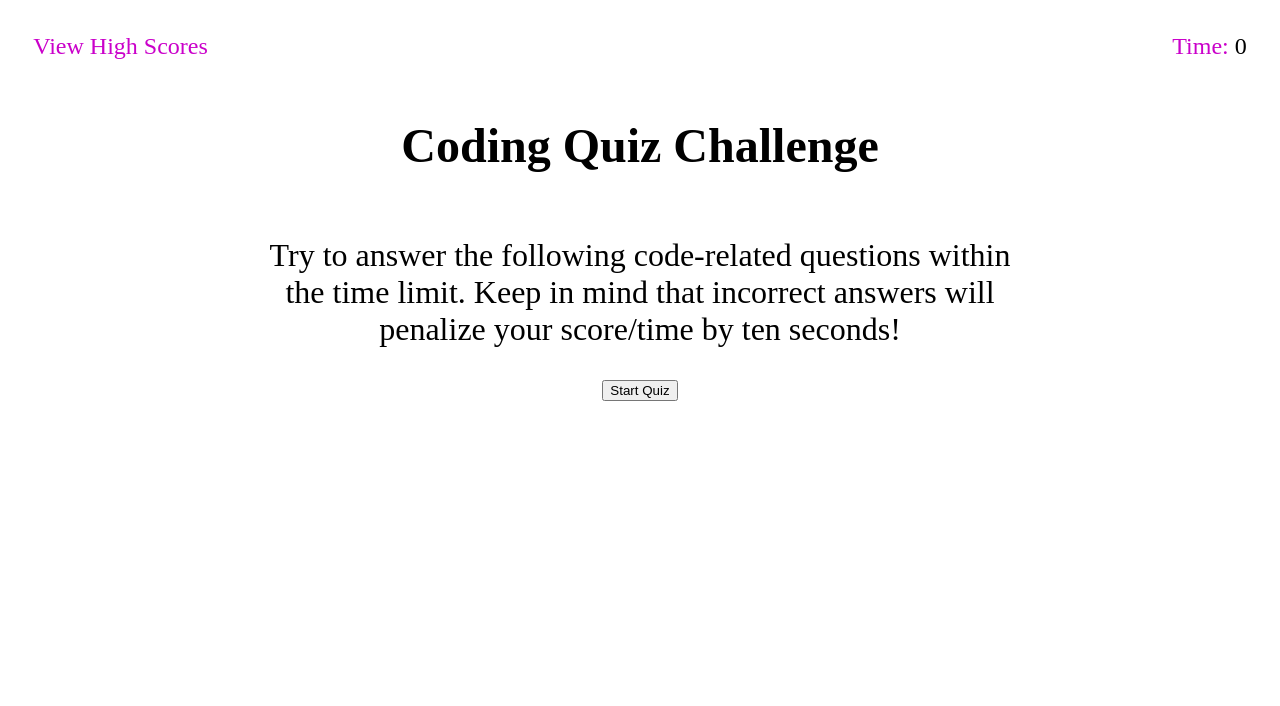
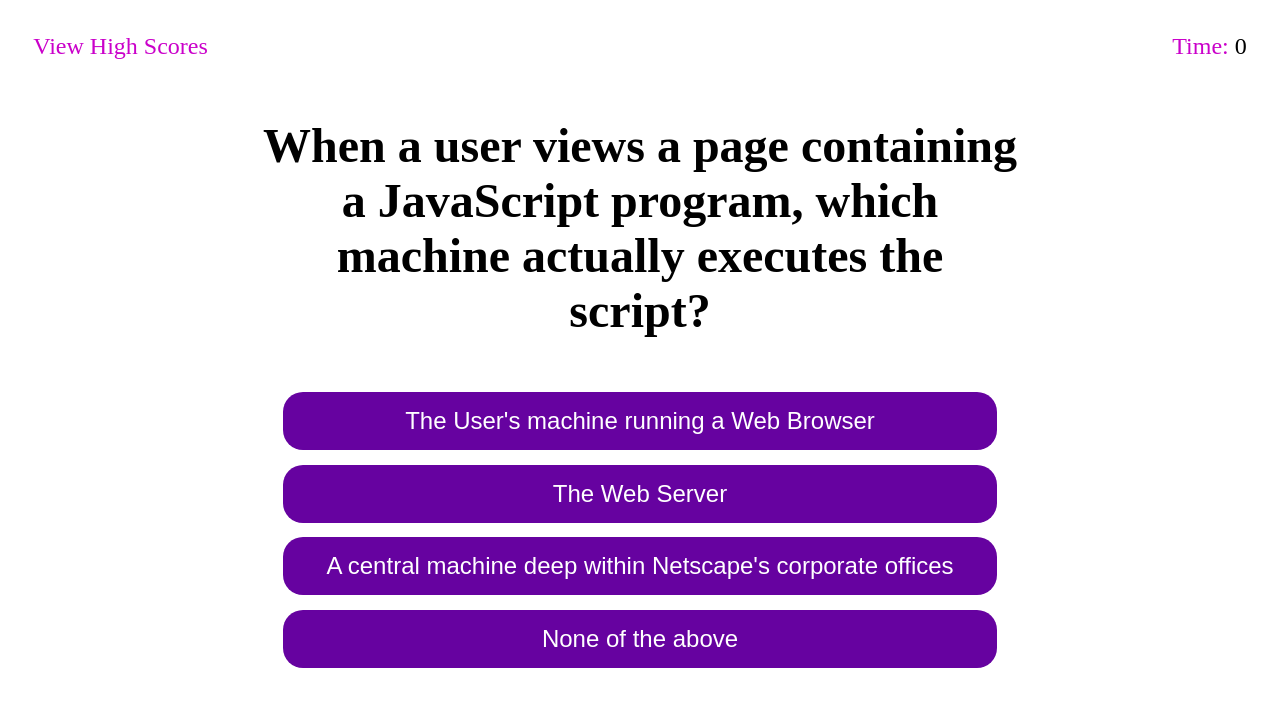
Before and after one commit to gthawkins24/code-quiz, a plain HTML site: page index.html in a window 1280 px wide. Both pictures are taken after a click on the button "Start Quiz". Drawn offline with Linux system fonts and the light colour scheme.

Commit message:
beginning html structure finished, started JS

```diff
--- a/index.html
+++ b/index.html
@@ -14,16 +14,25 @@
     </header>
 
     <main>
-        <div id="intro">
+        <div id="introBox">
             <h1>
                 Coding Quiz Challenge
             </h1>
             <p>Try to answer the following code-related questions within the time limit. Keep in mind that incorrect answers will penalize your score/time by ten seconds!</p>
             <button id="startButton">Start Quiz</button>
         </div>
+
+        <div id="question">
+            <h1>When a user views a page containing a JavaScript program, which machine actually executes the script?</h1>
+            <div id="answers">
+                <button id="answer1">The User's machine running a Web Browser</button>
+                <button id="answer2">The Web Server</button>
+                <button id="answer3">A central machine deep within Netscape's corporate offices</button>
+                <button id="answer4">None of the above</button>
+            </div>
+        </div>
+
     </main>
-
-
 
 <script src="script.js"></script>
 </body>
--- a/script.js
+++ b/script.js
@@ -1,8 +1,16 @@
 'use strict';
 
 const highScoresButton = document.querySelector('#highScores');
+const startButton = document.querySelector('#startButton');
+const introBox = document.querySelector('#introBox');
+const questionBox = document.querySelector('#question');
+const answersBox = document.querySelector('#answers');
 
-const test = function() {
+highScoresButton.addEventListener('click', function() {
     alert('You clicked me!');
-}
-highScoresButton.addEventListener('click', test);
+});
+
+startButton.addEventListener('click', function() {
+    introBox.style.display = "none";
+    questionBox.style.display = "block";
+});
--- a/style.css
+++ b/style.css
@@ -11,11 +11,15 @@ header p {
     color: rgb(202, 0, 202);
 }
 
+#highScores {
+    cursor: pointer;
+}
+
 #timer {
     color: black;
 }
 
-#intro {
+#introBox {
     display: flex;
     flex-direction: column;
     align-items: center;
@@ -23,10 +27,75 @@ header p {
     text-align: center;
 }
 
-#intro h1 {
+#introBox h1 {
     font-size: 3rem;
 }
 
-#intro p {
+#introBox p {
     font-size: 2rem;
 }
+
+#introBox button {
+    background-color: #0c8a10;
+    border: none;
+    border-radius: 20px;
+    color: white;
+    padding: 15px 32px;
+    text-align: center;
+    text-decoration: none;
+    display: inline-block;
+    font-size: 1.5rem;
+    cursor: pointer;
+}
+
+#introBox button:hover {
+    background-color: rgb(202, 0, 202);
+}
+
+/* Questions Boxes */
+#question {
+    display: flex;
+    flex-direction: column;
+    align-items: center;
+    margin: 0% 20%;
+    text-align: center;
+    display: none;
+}
+
+#question h1 {
+    font-size: 3rem;
+}
+
+#question p {
+    font-size: 2rem;
+}
+
+#question button {
+    background-color: #6602a0;
+    border: none;
+    border-radius: 20px;
+    color: white;
+    padding: 15px 32px;
+    text-align: center;
+    text-decoration: none;
+    display: inline-block;
+    font-size: 1.5rem;
+    margin: 1%;
+    cursor: pointer;
+}
+
+#question button:hover {
+    background-color: rgb(202, 0, 202);
+}
+
+#question button:active {
+    background-color: rgb(31, 253, 2);
+}
+
+#answers {
+    display: flex;
+    flex-direction: column;
+    justify-content: flex-start;
+    padding: 2%;
+    text-align: center;
+}
```
